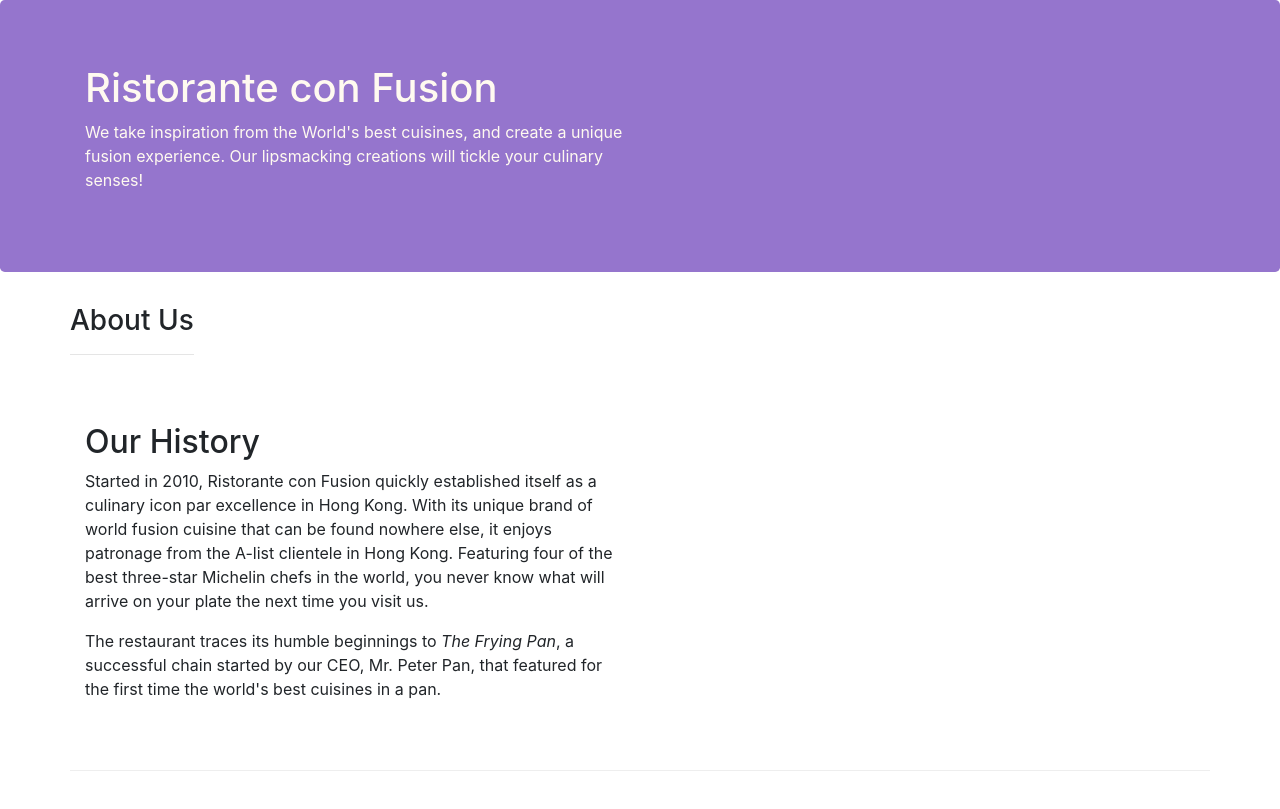
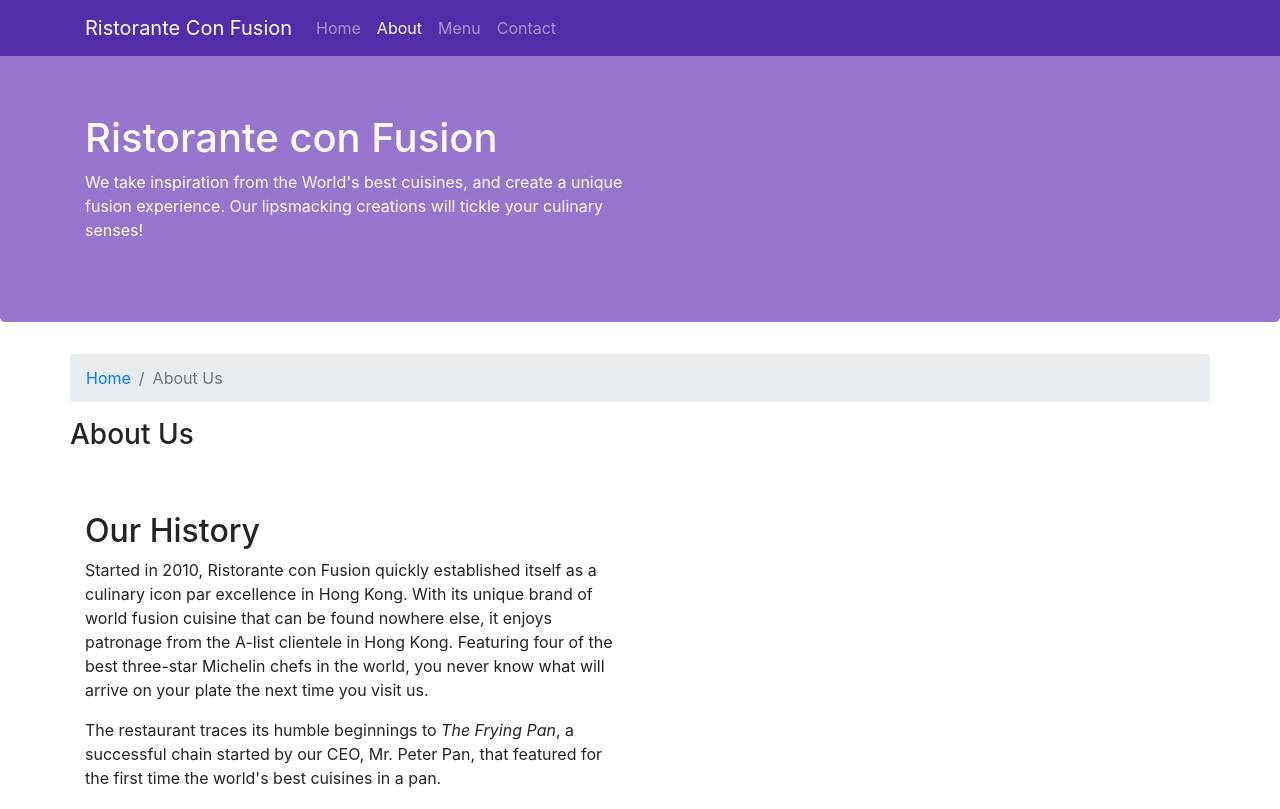
Before and after one commit to jeet142002/conFusion, a website: page aboutus.html in a window 1280 px wide. Shown: the top 809 px of the page. Drawn offline with nearby package versions, Linux system fonts and the light colour scheme.

Commit message:
Navbar and Breadcrumbs

```diff
--- a/CSS/styles.css
+++ b/CSS/styles.css
@@ -28,3 +28,12 @@
     margin:0px;
     color:#0f0f0f;
 }
+
+body{
+    padding:50px 0px 0px 0px;
+    z-index:0;
+}
+
+.navbar-dark {
+     background-color: #512DA8;
+}
--- a/aboutus.html
+++ b/aboutus.html
@@ -15,6 +15,23 @@
 </head>
 
 <body>
+    <nav class="navbar navbar-dark navbar-expand-sm fixed-top">
+        <div class="container">
+            <button class="navbar-toggler" type="button" data-toggle="collapse" data-target="#Navbar">
+                <span class="navbar-toggler-icon"></span>
+            </button>
+           <a class="navbar-brand" href="#">Ristorante Con Fusion</a>
+           <div class="collapse navbar-collapse" id="Navbar">
+            <ul class="navbar-nav mr-auto">
+                <ul class="navbar-nav mr-auto">
+                    <li class="nav-item"><a class="nav-link" href="index.html">Home</a></li>
+                    <li class="nav-item active"><a class="nav-link" href="./aboutus.html">About</a></li>
+                    <li class="nav-item"><a class="nav-link" href="#">Menu</a></li>
+                    <li class="nav-item"><a class="nav-link" href="#">Contact</a></li>
+                </ul>
+            </div>
+        </div>
+    </nav>
 
     <header class="jumbotron">
         <div class="container">
@@ -31,10 +48,14 @@
 
     <div class="container">
         <div class="row justify-content-left">
+            <ol class="col-12 breadcrumb">
+                <li class="breadcrumb-item"><a href="./index.html">Home</a></li>
+                <li class="breadcrumb-item active">About Us</li>
+            </ol>
             <div>
                <h3>About Us</h3>
-               <hr>
             </div>
+            <hr>
         </div>
 
         <div class="row row-content align-items-center">
@@ -70,8 +91,8 @@
                 <div class="col-4 offset-1 col-sm-2">
                     <h5>Links</h5>
                     <ul class="list-unstyled">
-                        <li><a href="#">Home</a></li>
-                        <li><a href="#">About</a></li>
+                        <li><a href="./index.html">Home</a></li>
+                        <li><a href="./aboutus.html">About</a></li>
                         <li><a href="#">Menu</a></li>
                         <li><a href="#">Contact</a></li>
                     </ul>
```
Also changed, not shown: index.html (+18 -2 lines).
